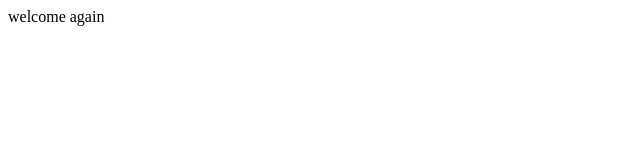
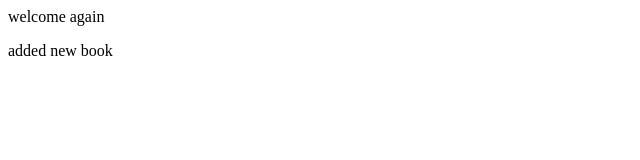
Before and after one commit to MohammedUmair12/Testing1, a plain HTML site: page index.html in a window 1280 px wide. Shown: the full height of the page, 0-640 px from the left. Drawn offline with Linux system fonts and the light colour scheme.

Commit message:
made changes in index.html on new_branch

```diff
--- a/index.html
+++ b/index.html
@@ -1 +1,2 @@
 <p>welcome again</p>
+<p> added new book</p>
```
